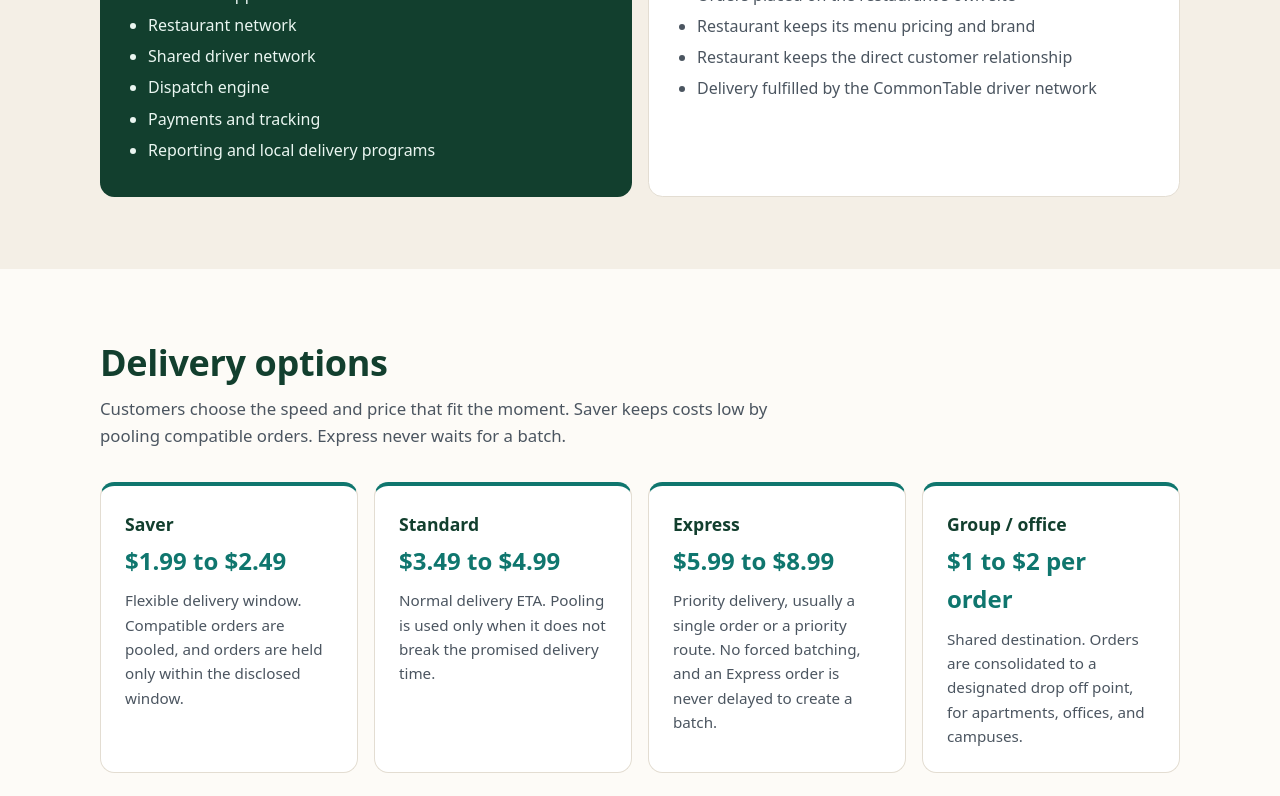
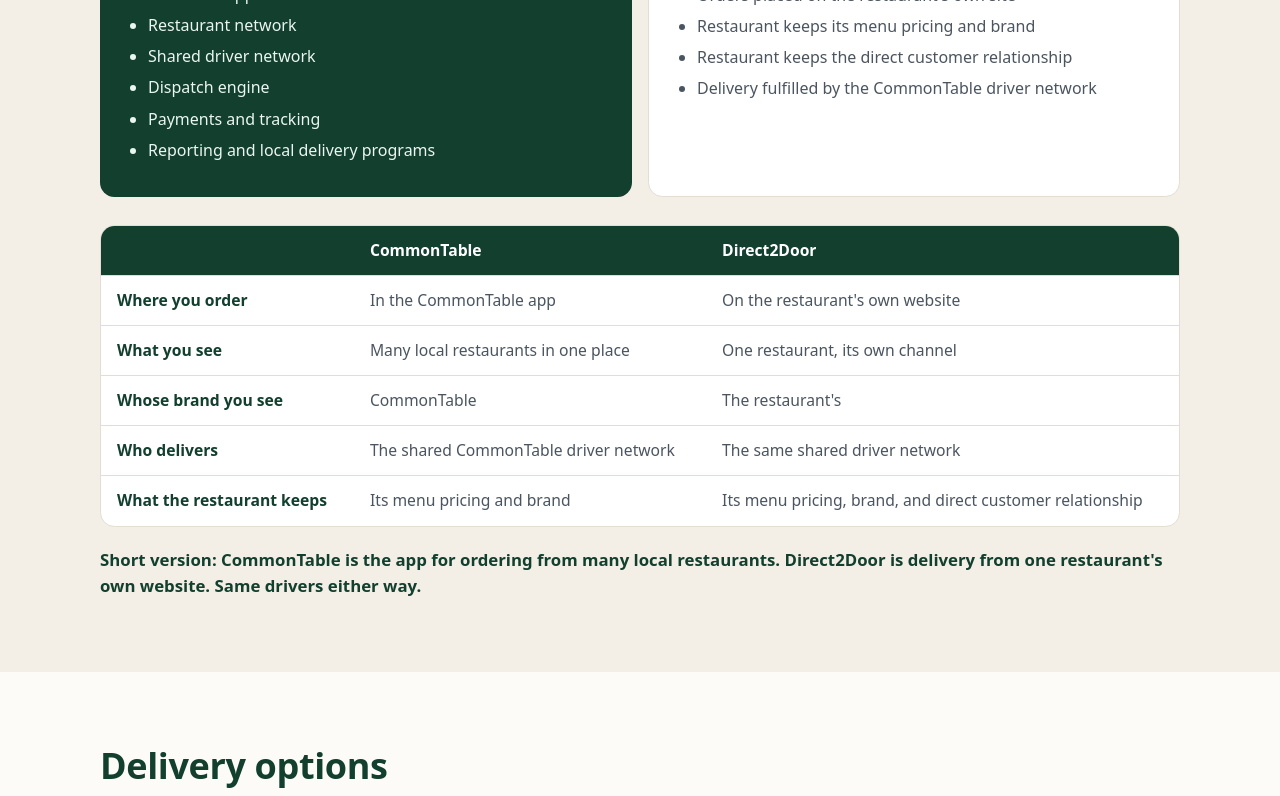
Before and after one commit to Techie03/commontable, a Next.js app in the folder frontend/: page / in a window 1280 px wide. Shown: the part 1687-2483 px from the top of the page. Built offline with nearby package versions, Linux system fonts and the light colour scheme.

Commit message:
Clarify CommonTable vs Direct2Door on landing page and prototype

```diff
--- a/frontend/app/globals.css
+++ b/frontend/app/globals.css
@@ -315,6 +315,52 @@ a {
 
 .concept li {
   margin-bottom: 0.35rem;
+}
+
+.concept-compare {
+  width: 100%;
+  margin: 1.75rem 0 0;
+  border-collapse: separate;
+  border-spacing: 0;
+  background: #fff;
+  border: 1px solid var(--line);
+  border-radius: 0.9rem;
+  overflow: hidden;
+  font-size: 0.98rem;
+}
+
+.concept-compare th,
+.concept-compare td {
+  text-align: left;
+  padding: 0.75rem 1rem;
+  border-bottom: 1px solid var(--line);
+  vertical-align: top;
+}
+
+.concept-compare thead th {
+  background: var(--forest);
+  color: #fff;
+}
+
+.concept-compare tbody th {
+  color: var(--forest);
+  font-weight: 700;
+}
+
+.concept-compare tbody td {
+  color: var(--charcoal-soft);
+}
+
+.concept-compare tbody tr:last-child th,
+.concept-compare tbody tr:last-child td {
+  border-bottom: none;
+}
+
+.concept-summary {
+  margin: 1.25rem 0 0;
+  font-size: 1.05rem;
+  font-weight: 600;
+  color: var(--forest);
 }
 
 /* Delivery options */
--- a/frontend/app/page.tsx
+++ b/frontend/app/page.tsx
@@ -93,11 +93,11 @@ export default function Home() {
 
       <section className="section tint" id="concepts">
         <div className="container">
-          <h2>Two concepts, one network</h2>
+          <h2>One network, two ways to order</h2>
           <p className="lede">
-            CommonTable is the platform. Direct2Door is the service that
-            brings delivery to a restaurant&apos;s own ordering channel. Both
-            run on the same shared local driver network.
+            CommonTable and Direct2Door are not two separate services. They
+            are two ways to order from the same shared local driver network.
+            The only difference is where you order.
           </p>
           <div className="concept-grid">
             <article className="concept platform">
@@ -133,6 +133,49 @@ export default function Home() {
               </ul>
             </article>
           </div>
+          <table className="concept-compare">
+            <thead>
+              <tr>
+                <th></th>
+                <th>CommonTable</th>
+                <th>Direct2Door</th>
+              </tr>
+            </thead>
+            <tbody>
+              <tr>
+                <th>Where you order</th>
+                <td>In the CommonTable app</td>
+                <td>On the restaurant&apos;s own website</td>
+              </tr>
+              <tr>
+                <th>What you see</th>
+                <td>Many local restaurants in one place</td>
+                <td>One restaurant, its own channel</td>
+              </tr>
+              <tr>
+                <th>Whose brand you see</th>
+                <td>CommonTable</td>
+                <td>The restaurant&apos;s</td>
+              </tr>
+              <tr>
+                <th>Who delivers</th>
+                <td>The shared CommonTable driver network</td>
+                <td>The same shared driver network</td>
+              </tr>
+              <tr>
+                <th>What the restaurant keeps</th>
+                <td>Its menu pricing and brand</td>
+                <td>
+                  Its menu pricing, brand, and direct customer relationship
+                </td>
+              </tr>
+            </tbody>
+          </table>
+          <p className="concept-summary">
+            Short version: CommonTable is the app for ordering from many
+            local restaurants. Direct2Door is delivery from one
+            restaurant&apos;s own website. Same drivers either way.
+          </p>
         </div>
       </section>
 
```
Also changed, not shown: frontend/app/prototype/page.tsx (+7 -2 lines).
